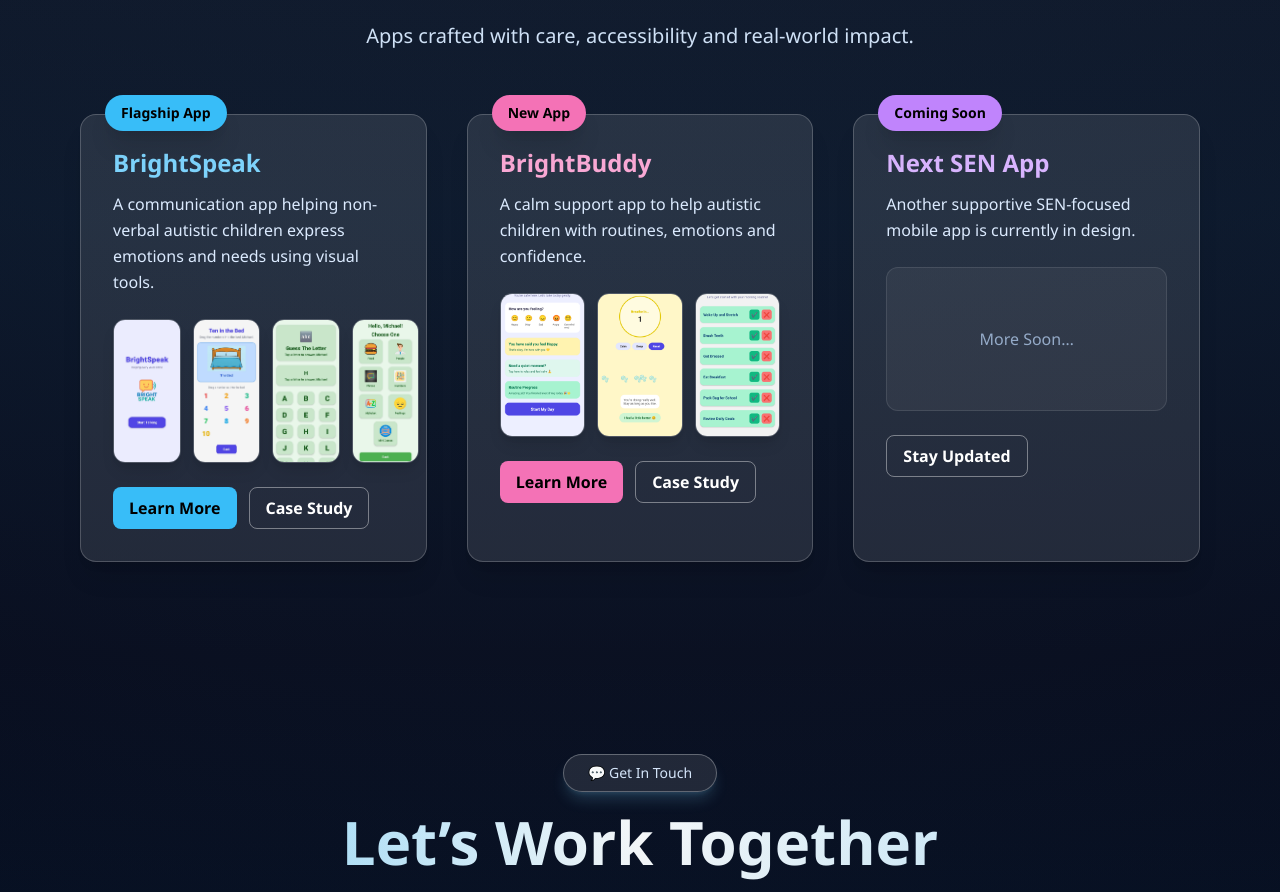
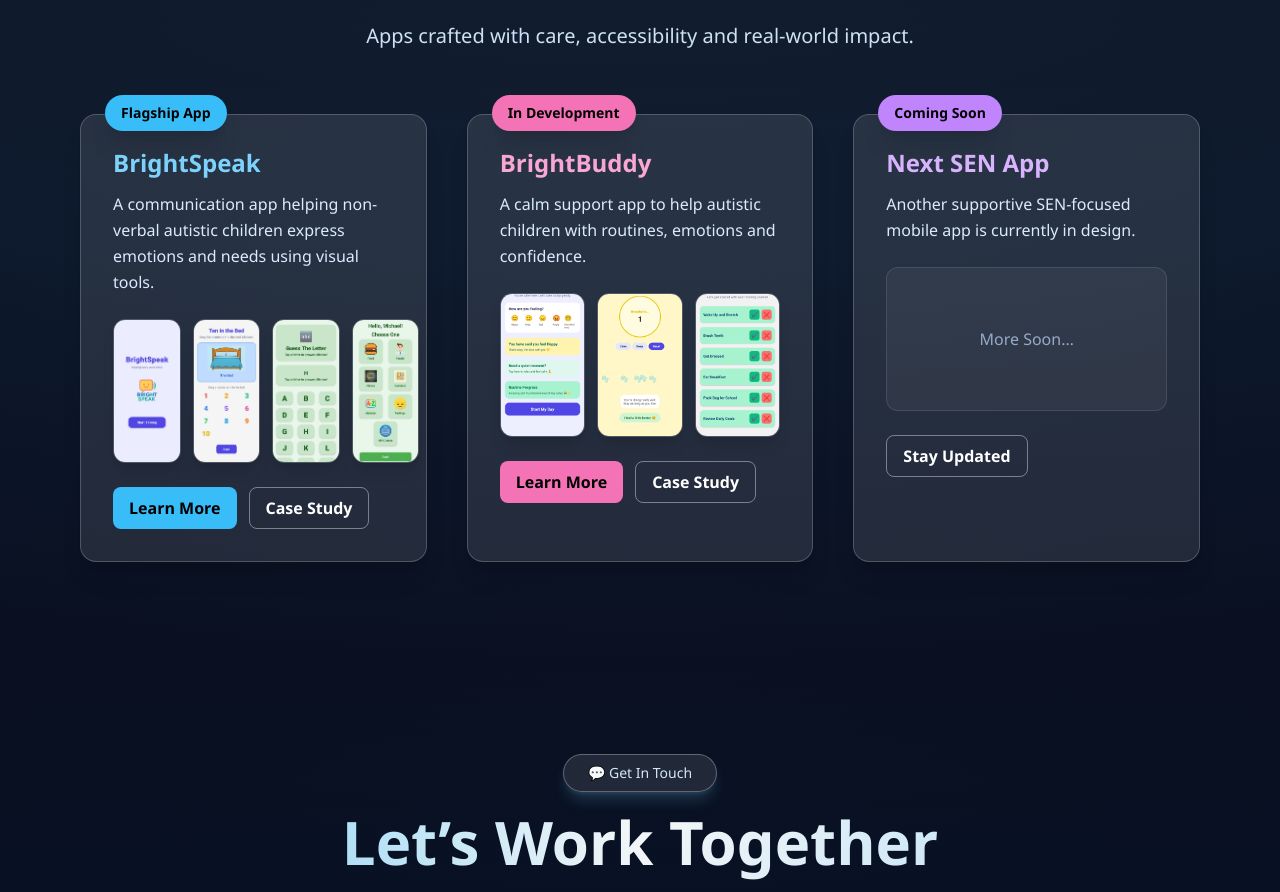
Before and after one commit to K-Roe/RoeAllForOneReact, a React (Vite) app: page / in a window 1280 px wide. Shown: the part 1188-2080 px from the top of the page. Built offline with nearby package versions, Linux system fonts and the light colour scheme.

Commit message:
wording change

```diff
--- a/src/components/Projects.jsx
+++ b/src/components/Projects.jsx
@@ -92,7 +92,7 @@ export default function Projects() {
           {/* BRIGHTBUDDY */}
           <div className="group relative bg-white/10 border border-white/20 rounded-2xl p-8 shadow-xl hover:scale-[1.02] transition">
             <div className="absolute -top-5 left-6 px-4 py-2 bg-pink-400 text-black rounded-full text-sm font-semibold shadow-xl">
-              New App
+              In Development
             </div>
 
             <h3 className="text-2xl font-bold mb-3 text-pink-300">
```
